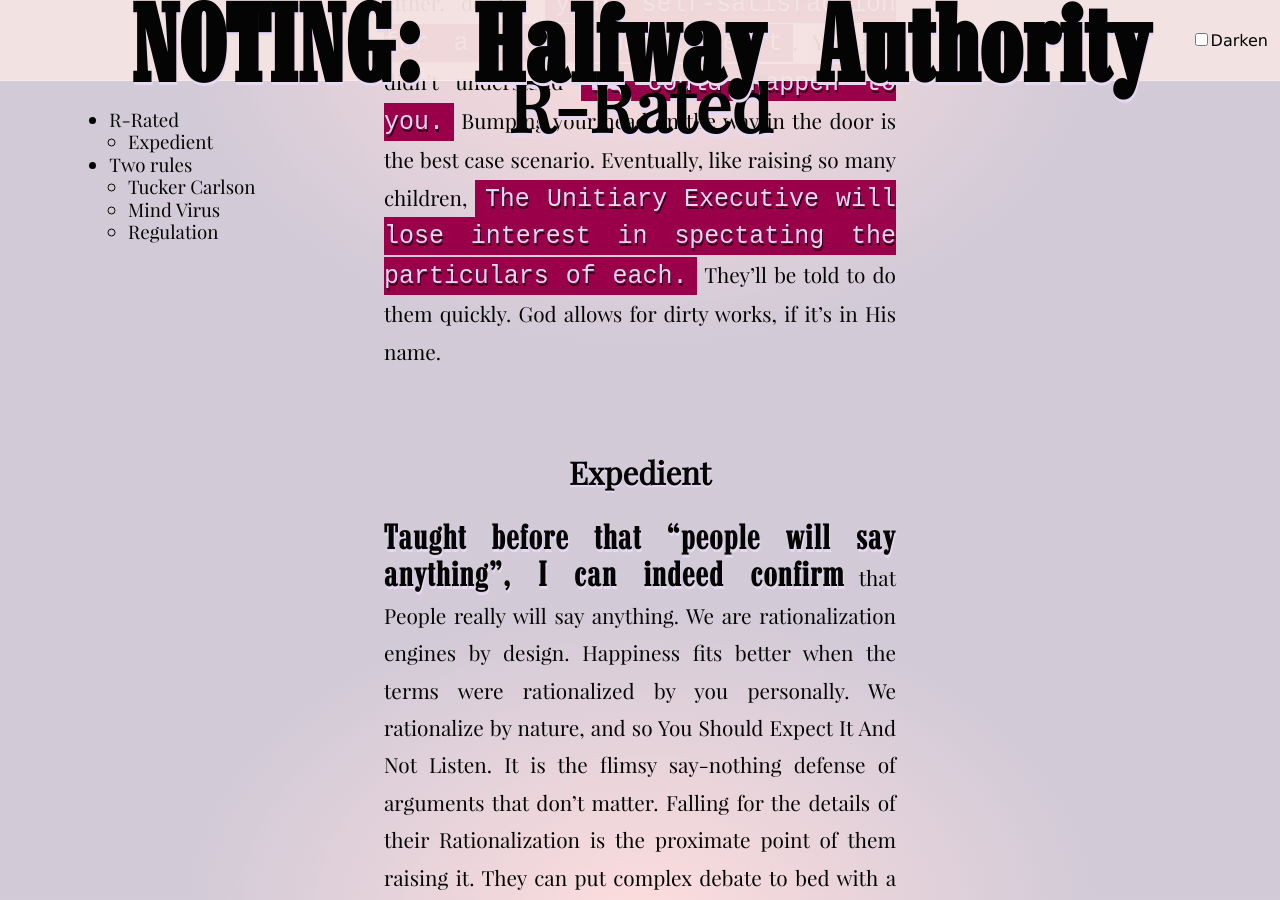
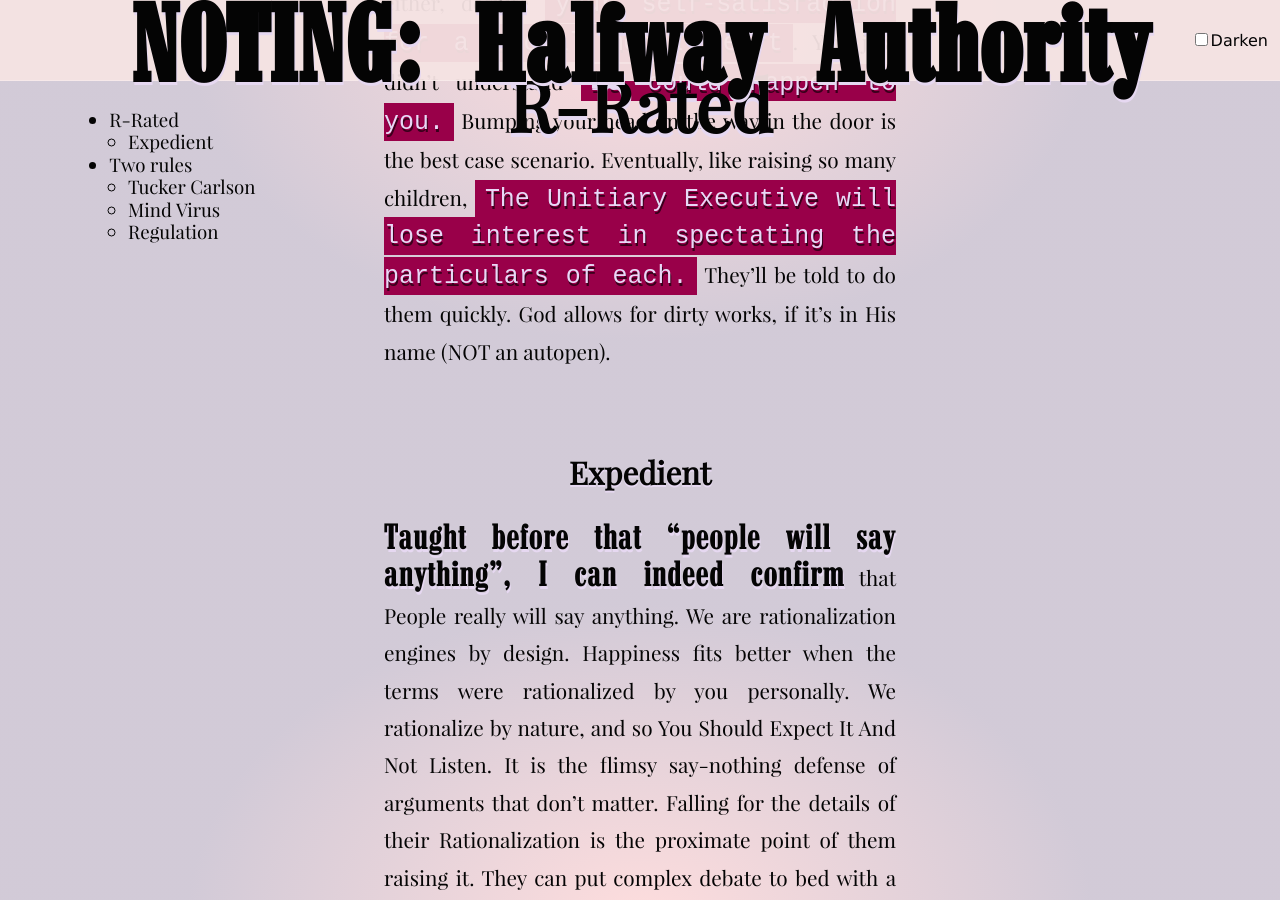
Before and after one commit to tiliv/antibody, a Jekyll site: the page built from docs/journal/autumn-Ryan-Halfway-Authority/index.md, in a window 1280 px wide and 900 px high, scrolled down 9427 px. Built offline with Jekyll 4.4.1, drawn with Linux system fonts in a browser that asks for light colours.

Commit message:
Update reference

```diff
--- a/docs/journal/autumn-Ryan-Halfway-Authority/index.md
+++ b/docs/journal/autumn-Ryan-Halfway-Authority/index.md
@@ -62,7 +62,7 @@ Stick to the manual if you don't know what to say, please.
 
 **Fox News Entertainment spent decades calling** `You Un-American.` They said You were part of a `War on Christmas` and you've not heard half of what Prager U says you'd do to a God-fearing Christian `if YOU had the guns`. When ANTIFA coverage appears, hosts everywhere scoffed and wondered aloud if `they were just Anti-America, because This Is What America Looks Like`. It's their version of `"U-Mad?"` Do you hate America or something?
 
-**Every prior loud complaint** about `shoving Your R-Rated Culture in their faces`, which you laughed at, is counted to be repaid. `You didn't believe your debtor when you had the chance.` They were not joking with you. They weren't being unreasonable before, like you claim, and they never were affected by the accusation in the intervening time either, despite `your self-satisfaction for a social media heart`. You just didn't understand `it could happen to you.` Bumping your head on the way in the door is the best case scenario. Eventually, like raising so many children, `The Unitiary Executive will lose interest in spectating the particulars of each.` They'll be told to do them quickly. God allows for dirty works, if it's in His name.
+**Every prior loud complaint** about `shoving Your R-Rated Culture in their faces`, which you laughed at, is counted to be repaid. `You didn't believe your debtor when you had the chance.` They were not joking with you. They weren't being unreasonable before, like you claim, and they never were affected by the accusation in the intervening time either, despite `your self-satisfaction for a social media heart`. You just didn't understand `it could happen to you.` Bumping your head on the way in the door is the best case scenario. Eventually, like raising so many children, `The Unitiary Executive will lose interest in spectating the particulars of each.` They'll be told to do them quickly. God allows for dirty works, if it's in His name (NOT an autopen).
 
 #### Expedient
 
```
